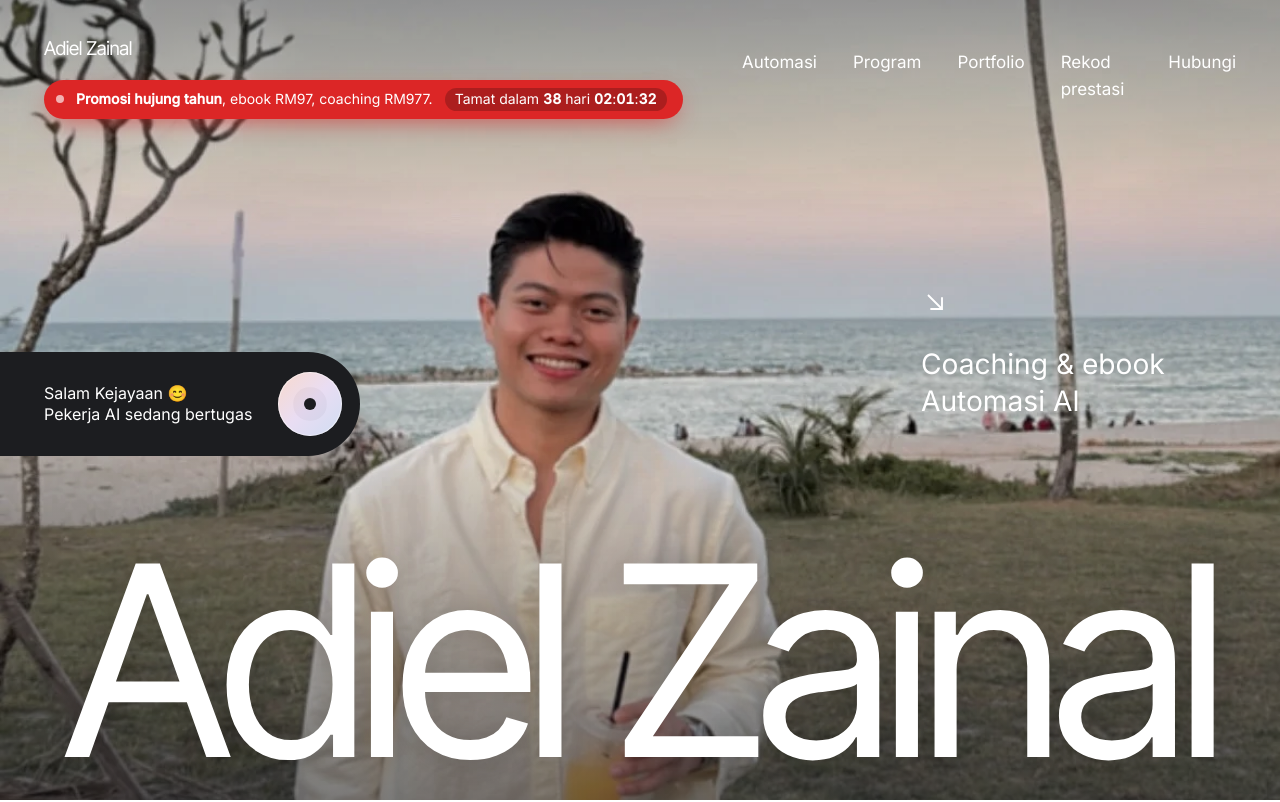
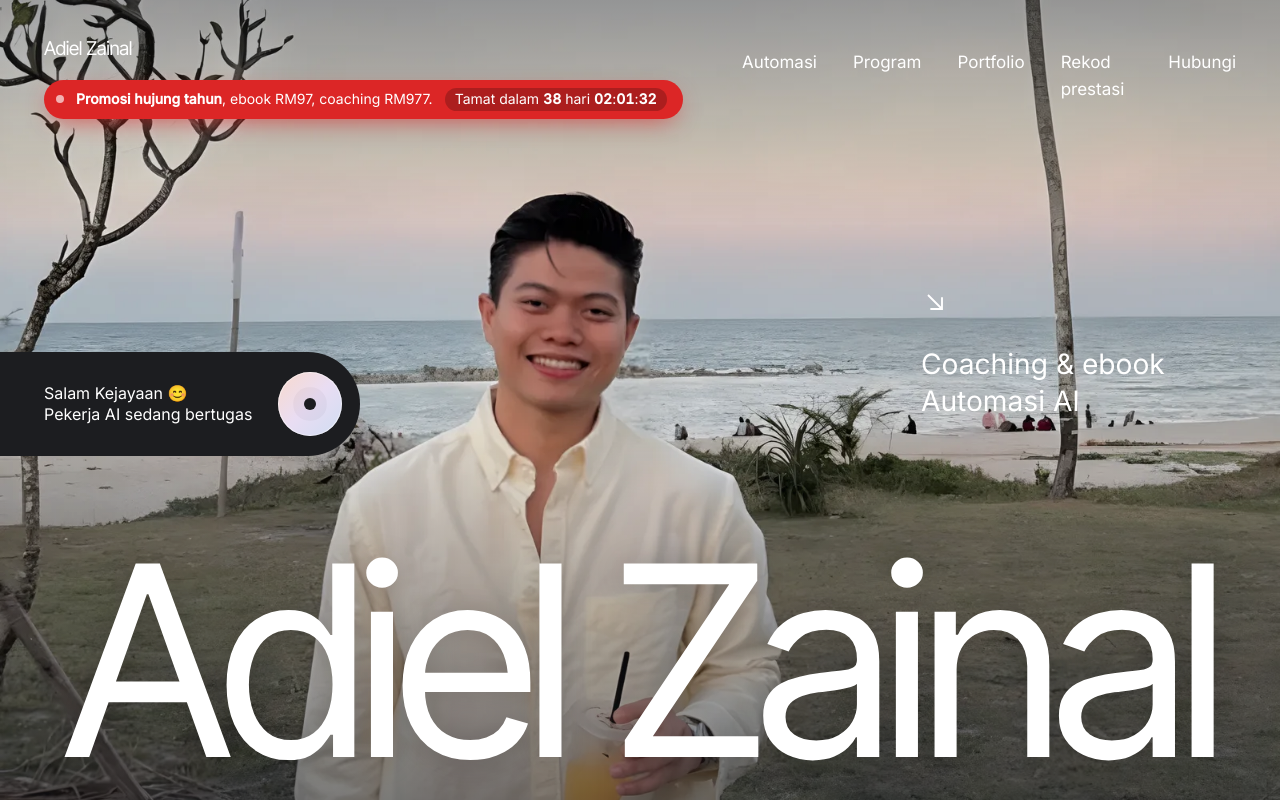
Before and after one commit to adielzainal00-pixel/adielzainal-laman, a plain HTML site: page index.html in a window 1280 px wide. Shown: the top 802 px of the page. Drawn offline with Linux system fonts and the light colour scheme.

Commit message:
Gambar hero tajam: versi AI 2x (Real-ESRGAN) 1600 & 2360 px dengan srcset; fail asal kekal

```diff
--- a/index.html
+++ b/index.html
@@ -16,7 +16,7 @@
 <link rel="preconnect" href="https://fonts.googleapis.com">
 <link rel="preconnect" href="https://fonts.gstatic.com" crossorigin>
 <link href="https://fonts.googleapis.com/css2?family=Inter+Tight:wght@400;500&family=Inter:wght@400;500&display=swap" rel="stylesheet">
-<link rel="preload" as="image" href="aset/pantai-penuh.webp">
+<link rel="preload" as="image" href="aset/pantai-penuh-1600.webp" imagesrcset="aset/pantai-penuh-1600.webp 1600w, aset/pantai-penuh-hd.webp 2360w" imagesizes="(min-aspect-ratio: 1/1) 100vw, 190vh">
 <link rel="stylesheet" href="gaya-a.css?v=4">
 <script src="config.js?v=19"></script>
 </head>
@@ -24,7 +24,7 @@
 <a class="langkau" href="#utama">Langkau ke kandungan</a>
 
 <header class="hero">
-  <img class="foto" src="aset/pantai-penuh.webp" alt="Adiel Zainal di pantai" width="1180" height="1405" fetchpriority="high">
+  <img class="foto" src="aset/pantai-penuh-1600.webp" srcset="aset/pantai-penuh-1600.webp 1600w, aset/pantai-penuh-hd.webp 2360w" sizes="(min-aspect-ratio: 1/1) 100vw, 190vh" alt="Adiel Zainal di pantai" width="1180" height="1405" fetchpriority="high">
   <div class="kabus" aria-hidden="true"></div>
   <nav class="atas" aria-label="Utama">
     <div class="kiri">
```
Also changed, not shown: coaching.html (+1 -1 lines), kit.html (+1 -1 lines), links.html (+1 -1 lines), aset/pantai-penuh-1600.webp (added), aset/pantai-penuh-hd.webp (added).
